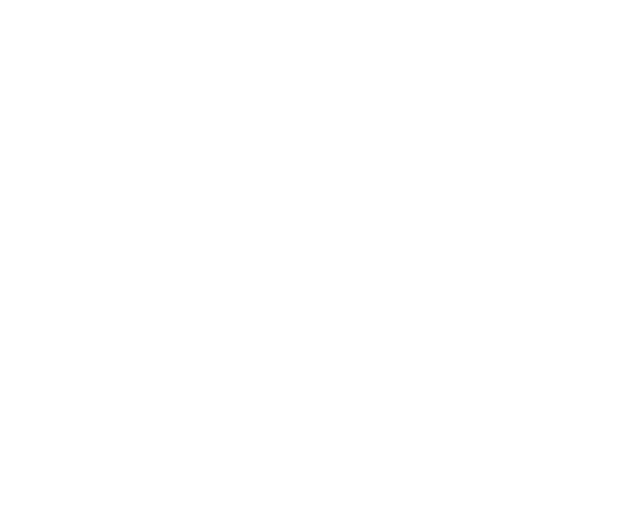
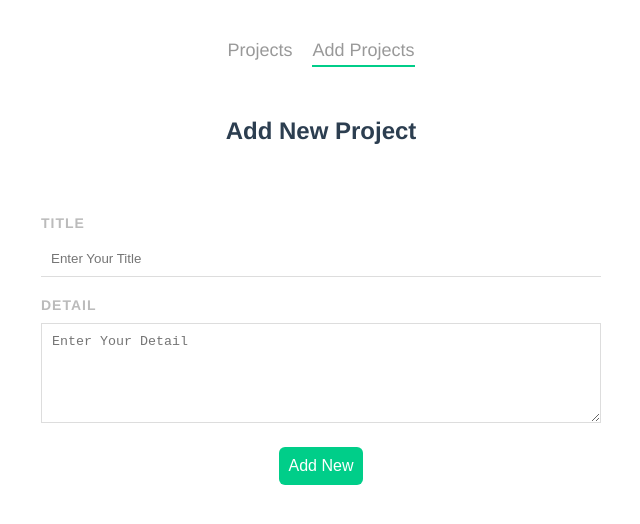
Before and after one commit to RZoro2711/Project-Plan-Vue, a Vue app: page /addproject in a window 1280 px wide. Before the commit this address had no page. Shown: the top 524 px of the page, without its empty margins (319-959 px from the left). Built offline with nearby package versions, Linux system fonts and the light colour scheme.

Commit message:
Adding New Project and Navbar

```diff
--- a/src/App.vue
+++ b/src/App.vue
@@ -1,9 +1,11 @@
 <template>
+  <Navbar></Navbar>
   <router-view />
 </template>
 <script>
-export default{
-
+import Navbar from "./components/Navbar"
+export default {
+  components: { Navbar }
 }
 </script>
 <style>
--- /dev/null
+++ b/src/components/Navbar.vue
@@ -0,0 +1,30 @@
+<template>
+  <nav class="main-nav">
+    <router-link to="/">Projects</router-link>
+    <router-link :to="{name : 'AddProject'}">Add Projects</router-link>
+  </nav>
+</template>
+
+<script>
+export default {
+
+}
+</script>
+
+<style>
+.main-nav{
+    text-align: center;
+    margin: 40px auto;
+}
+.main-nav a{
+    display: inline-block;
+    text-decoration: none;
+    margin: 0 10px;
+    color: #999;
+    font-size: 18px;
+}
+a.router-link-active{
+    border-bottom: 2px solid #00cd89;
+    padding-bottom: 4px;
+}
+</style>
--- a/src/router/index.js
+++ b/src/router/index.js
@@ -1,11 +1,17 @@
 import { createRouter, createWebHistory } from "vue-router";
 import HomeView from "../views/HomeView.vue";
+import Addproject from "../views/AddProject.vue"
 
 const routes = [
   {
     path: "/",
     name: "home",
     component: HomeView,
+  },
+  {
+    path: "/addproject",
+    name: "AddProject",
+    component: Addproject,
   },
 ];
 
--- /dev/null
+++ b/src/views/AddProject.vue
@@ -0,0 +1,61 @@
+<template>
+    <h2>Add New Project</h2>
+    <form action="">
+        <label for="">Title</label>
+        <input type="text" placeholder="Enter Your Title">
+        <label for="">Detail</label>
+        <textarea name="" id="" cols="30" rows="10" placeholder="Enter Your Detail"></textarea>
+        <button>Add New</button>
+    </form>
+</template>
+
+<script>
+export default {
+
+}
+</script>
+
+<style>
+h2{
+    text-align: center;
+    margin-top: 50px;
+}
+form{
+    background: white;
+    padding: 20px;
+    border-radius: 10px;
+}
+label{
+    display: block;
+    color: #bbb;
+    text-transform: uppercase;
+    font-size: 14px;
+    font-weight: bold;
+    letter-spacing: 1px;
+    margin: 20px 0 10px 0;
+}
+input{
+    padding: 10px;
+    border: 0;
+    border-bottom: 1px solid #ddd;
+    width: 100%;
+    box-sizing: border-box;
+}
+textarea{
+    border: 1px solid #ddd;
+    width: 100%;
+    box-sizing: border-box;
+    padding: 10px;
+    height: 100px;
+}
+button{
+    display: block;
+    margin: 20px auto 0;
+    background: #00Ce89;
+    color: white;
+    padding: 10px;
+    border: 0;
+    border-radius: 6px;
+    font-size: 16px;
+}
+</style>
--- a/src/views/HomeView.vue
+++ b/src/views/HomeView.vue
@@ -43,3 +43,9 @@
   }
 }
 </script>
+<style>
+h2{
+  text-align: center;
+  margin: 30px auto;
+}
+</style>
```
